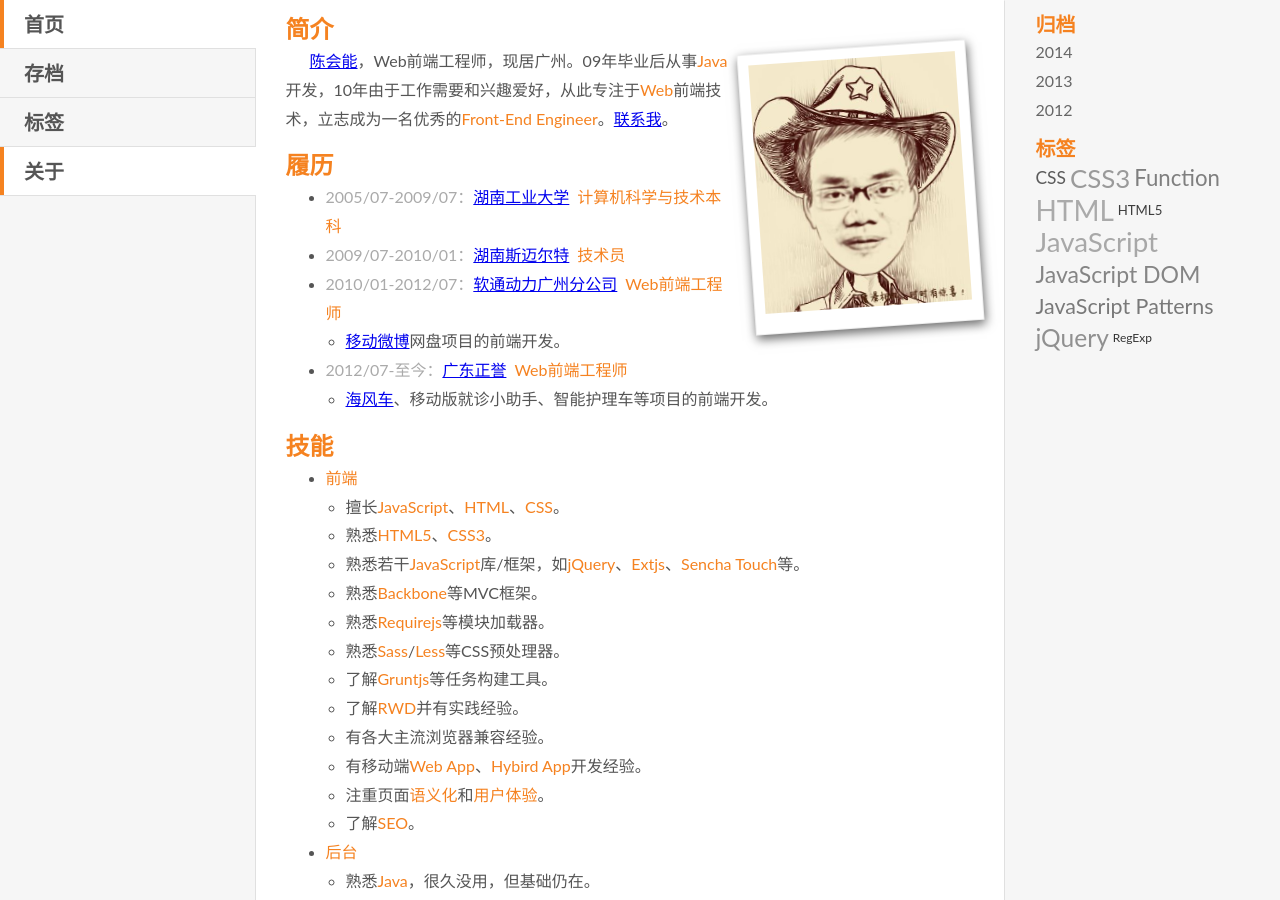
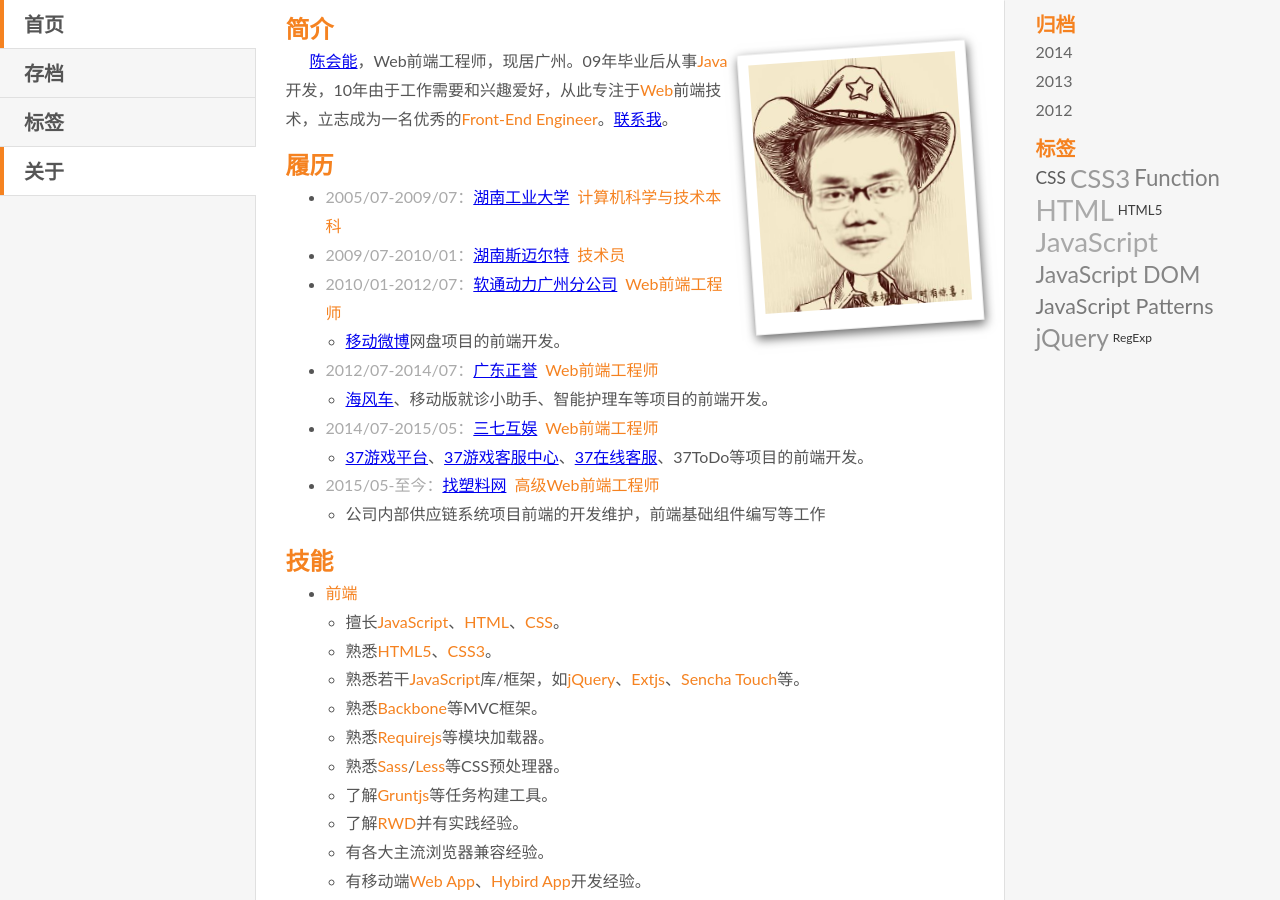
Before and after one commit to lightunderblack/lightunderblack.github.io, a Jekyll site: the page built from about/me.html, in a window 1280 px wide and 900 px high. Built offline with Jekyll 4.4.1, drawn with Linux system fonts in a browser that asks for light colours; Markdown is read by kramdown in place of the engine named in the settings.

Commit message:
Update me.html

```diff
--- a/about/me.html
+++ b/about/me.html
@@ -19,9 +19,19 @@ activePage: about
 						<li><a href="http://weibo.10086.cn/" target="_blank">移动微博</a>网盘项目的前端开发。</li>
 					</ul>
 				</li>
-				<li><span class="no-important">2012/07-至今：</span><a href="http://www.alensic.com/" target="_blank">广东正誉</a><span class="key-word">Web前端工程师</span>
+				<li><span class="no-important">2012/07-2014/07：</span><a href="http://www.alensic.com/" target="_blank">广东正誉</a><span class="key-word">Web前端工程师</span>
 					<ul>
 						<li><a href="http://www.ifencl.cn/" target="_blank">海风车</a>、移动版就诊小助手、智能护理车等项目的前端开发。</li>
+					</ul>
+				</li>
+				<li><span class="no-important">2014/07-2015/05：</span><a href="http://www.37.com/" target="_blank">三七互娱</a><span class="key-word">Web前端工程师</span>
+					<ul>
+						<li><a href="http://www.37.com/" target="_blank">37游戏平台</a>、<a href="http://kf.37.com/" target="_blank">37游戏客服中心</a>、<a href="http://kf.37.com/" target="_blank">37在线客服</a>、37ToDo等项目的前端开发。</li>
+					</ul>
+				</li>
+				<li><span class="no-important">2015/05-至今：</span><a href="http://www.zhaosuliao.com/" target="_blank">找塑料网</a><span class="key-word">高级Web前端工程师</span>
+					<ul>
+						<li>公司内部供应链系统项目前端的开发维护，前端基础组件编写等工作</li>
 					</ul>
 				</li>
 			</ul>
```
